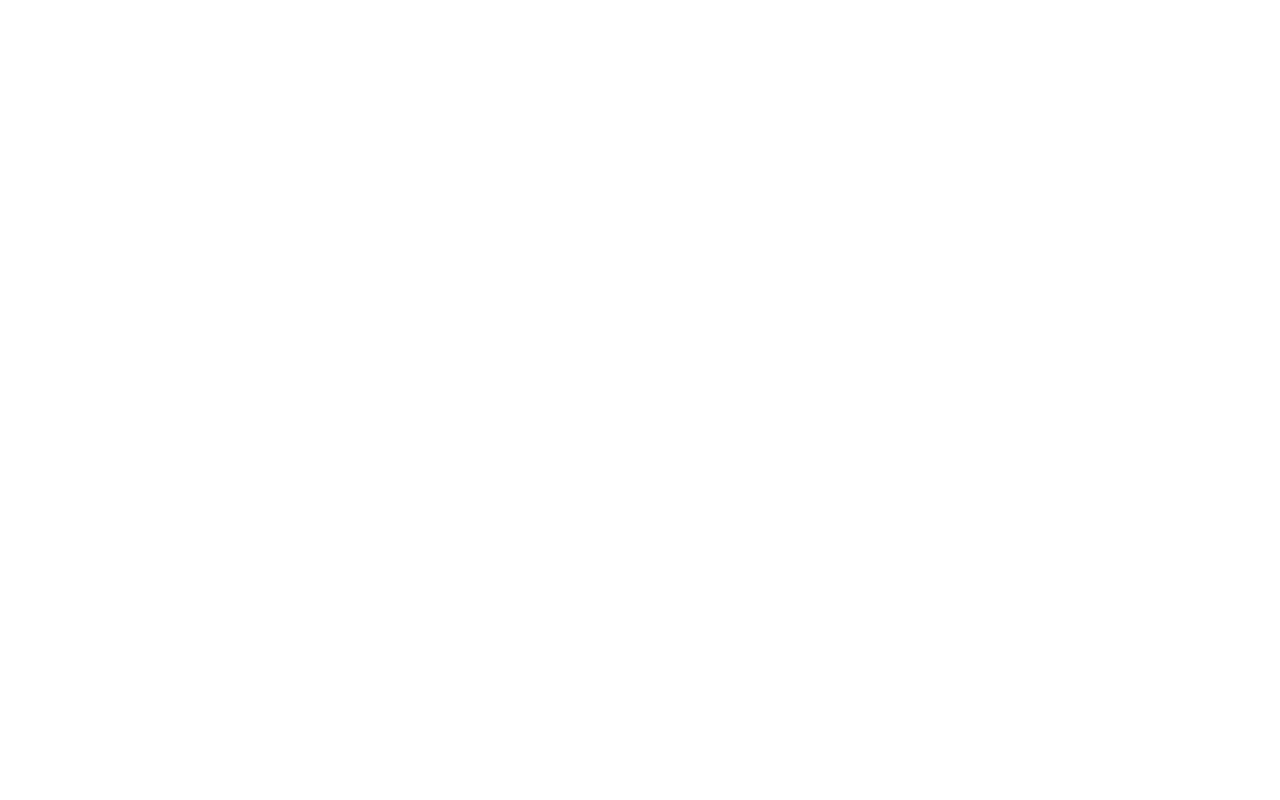
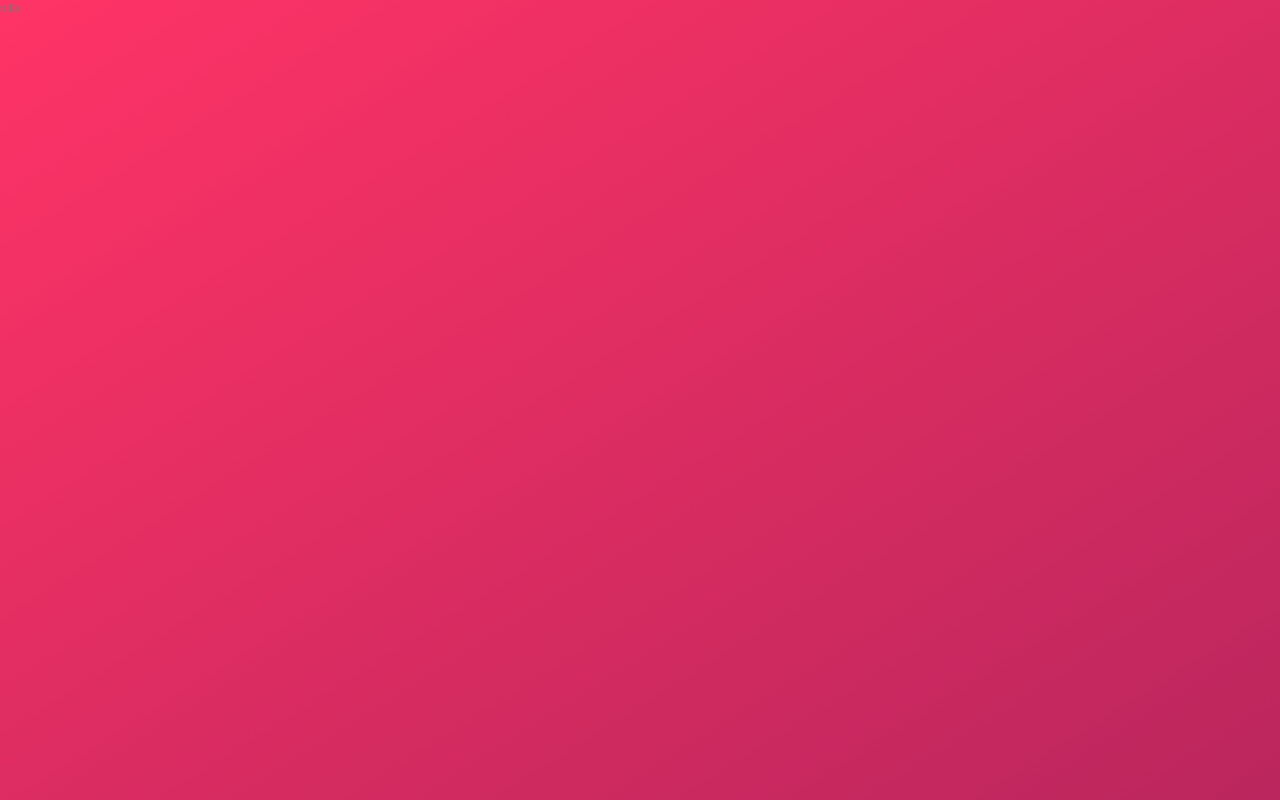
Before and after one commit to sinajamoly/BookingApp, a website: page index.html in a window 1280 px wide. Drawn offline with Linux system fonts and the light colour scheme.

Commit message:
color setup

```diff
--- a/index.html
+++ b/index.html
@@ -11,6 +11,6 @@
         <title>trillo &mdash; Your all-in-one booking app</title>
     </head>
     <body>
-
+        trillo
     </body>
 </html>
--- a/package.json
+++ b/package.json
@@ -7,7 +7,6 @@
     "watch:sass": "node-sass sass/main.scss css/style.css -w",
     "devserver": "live-server",
     "start": "npm-run-all --parallel devserver watch:sass",
-
     "compile:sass": "node-sass sass/main.scss css/style.comp.css",
     "concat:css": "concat -o css/style.concat.css css/icon-font.css css/style.comp.css",
     "prefix:css": "postcss --use autoprefixer -b 'last 10 versions' css/style.concat.css -o css/style.prefix.css",
--- /dev/null
+++ b/sass/_base.scss
@@ -0,0 +1,41 @@
+
+:root{
+  --color-primary: #eb2f64;
+  --color-primary-light: #FF3366;
+  --color-primary-dark: #BA265D;
+  --color-Grey-light-1: #faf9f9;
+  --color-Grey-light-2: #f4f2f2;
+  --color-Grey-light-3: #f0eeee;
+  --color-Grey-light-4: #ccc;
+
+  --color-Grey-dark-1: #333;
+  --color-Grey-dark-2: #777;
+  --color-Grey-dark-3: #999;
+}
+
+*{
+  margin: 0;
+  padding: 0;
+}
+
+*,
+*::before,
+*::after{
+  box-sizing: inherit;
+}
+
+html{
+  box-sizing: border-box;
+  font-size: 62.5%; //1rem = 10px
+}
+
+body{
+  font-family: 'Open Sans' sans-serif;
+  font-weight: 400;
+  line-height: 1.6;
+  color: var(--color-Grey-dark-2);
+  background-image: linear-gradient(to right bottom, var(--color-primary-light),var(--color-primary-dark));
+  background-size: cover;
+  background-repeat: no-repeat;
+  min-height: 100vh;
+}
--- a/sass/main.scss
+++ b/sass/main.scss
@@ -1,17 +1,3 @@
-/*
-COLORS
-
-Primary: #eb2f64
-Primary light: #FF3366
-Primary dark: #BA265D
-
-Grey light 1: #faf9f9
-Grey light 2: #f4f2f2
-Grey light 3: #f0eeee
-Grey light 4: #ccc
-
-Grey dark 1: #333
-Grey dark 2: #777
-Grey dark 3: #999
-
-*/
+@import "base";
+@import "layout";
+@import "component";
```
Also changed, not shown: css/style.css, sass/_component.scss (added), sass/_layout.scss (added), 1 other file.
